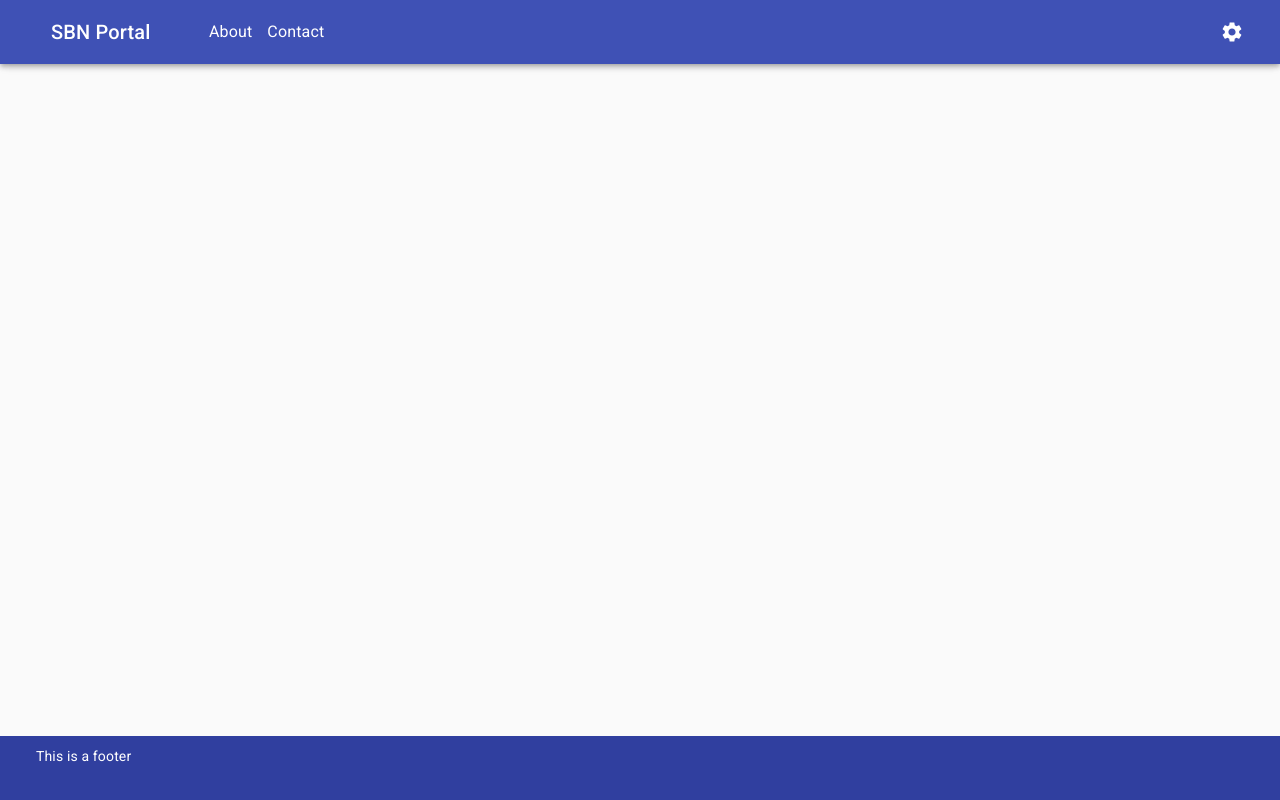
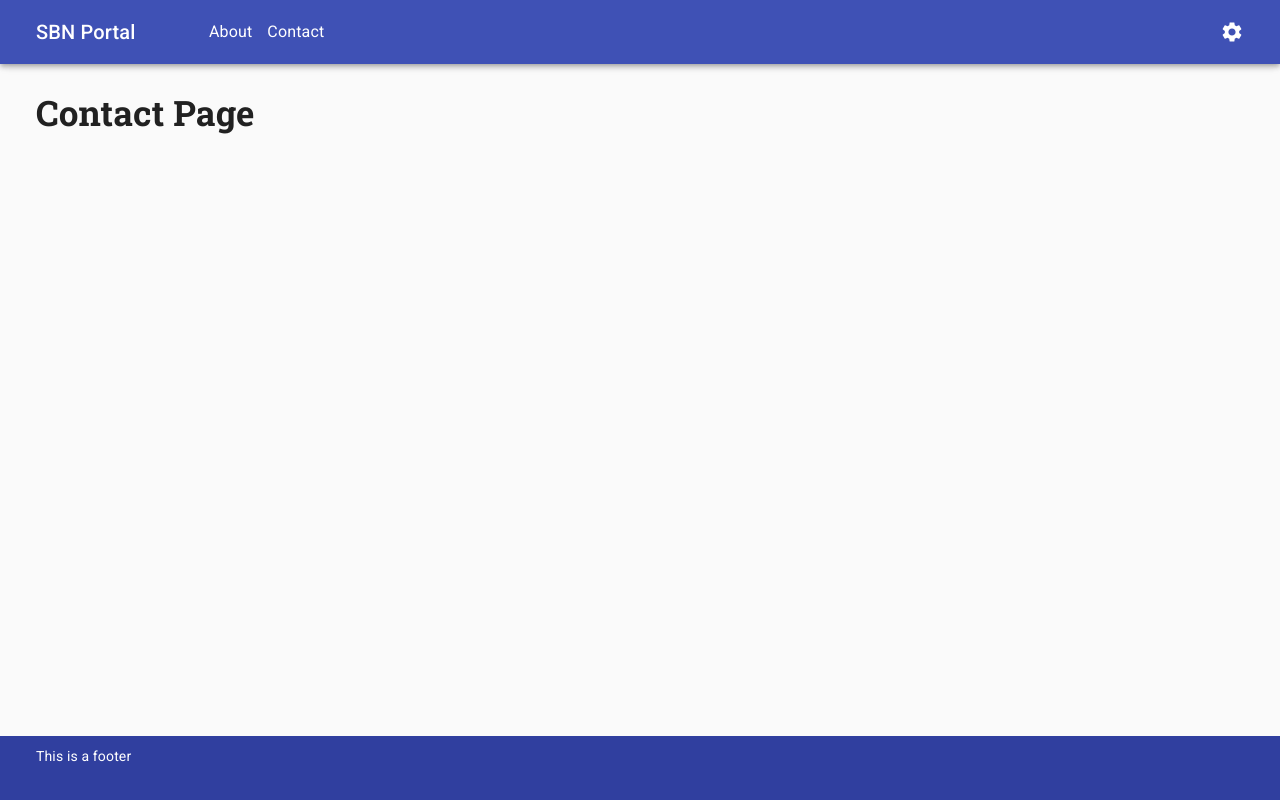
Before and after one commit to Small-Bodies-Node/sbn-portal-site, a React (Create React App) app: page /contact in a window 1280 px wide. Built offline with nearby package versions, Linux system fonts and the light colour scheme.

Commit message:
Fix github deployment and react routing

```diff
--- a/src/AppEntry/index.tsx
+++ b/src/AppEntry/index.tsx
@@ -6,6 +6,7 @@ import theme from '../MaterialUI';
 import { useStyles } from './styles';
 import { PageHome } from '../Components/PageHome';
 import { PageAbout } from '../Components/PageAbout';
+import { PageContact } from '../Components/PageContact';
 import { Layout } from '../Components/Layout';
 
 export const AppEntry = () => {
@@ -23,6 +24,9 @@ export const AppEntry = () => {
               <Route path="/about">
                 <PageAbout />
               </Route>
+              <Route path="/contact">
+                <PageContact />
+              </Route>
             </Switch>
           </Layout>
         </Router>
--- a/src/Components/Navigation/MenuBar/index.tsx
+++ b/src/Components/Navigation/MenuBar/index.tsx
@@ -2,15 +2,14 @@ import React from 'react';
 import AppBar from '@material-ui/core/AppBar';
 import Toolbar from '@material-ui/core/Toolbar';
 import Typography from '@material-ui/core/Typography';
-import Button from '@material-ui/core/Button';
 import IconButton from '@material-ui/core/IconButton';
 import MenuIcon from '@material-ui/icons/Menu';
 import Settings from '@material-ui/icons/Settings';
 
 import { useStyles } from './styles';
 import { menuItems } from '../menuItems';
-import { Link } from '@material-ui/core';
-// import { Link } from 'react-router-dom';
+// import { Link } from '@material-ui/core';
+import { Link } from 'react-router-dom';
 
 interface IProps {
   openDrawer: () => void;
@@ -33,9 +32,7 @@ export const MenuBar = React.memo((props: IProps) => {
             <MenuIcon />
           </IconButton>
           <Typography variant="h6" className={classes.title}>
-            <Link href="/">
-              <li className={classes.listItem}>SBN Portal</li>
-            </Link>
+            <Link to="/">SBN Portal</Link>
           </Typography>
 
           <Typography variant="subtitle1" className={classes.links}>
@@ -43,7 +40,7 @@ export const MenuBar = React.memo((props: IProps) => {
               {menuItems
                 .filter((el) => el.label !== 'Home')
                 .map((el, ind) => (
-                  <Link key={ind} href={el.route}>
+                  <Link key={ind} to={el.route}>
                     <li className={classes.listItem}>{el.label}</li>
                   </Link>
                 ))}
--- a/src/Components/Navigation/menuItems.ts
+++ b/src/Components/Navigation/menuItems.ts
@@ -15,17 +15,17 @@ interface IMenuItem {
 export const menuItems: IMenuItem[] = [
   {
     label: 'Home',
-    route: '/',
+    route: '',
     icon: Home
   },
   {
     label: 'About',
-    route: '/about',
+    route: 'about',
     icon: Info
   },
   {
     label: 'Contact',
-    route: '/contact',
+    route: 'contact',
     icon: Mail
   }
 ];
--- /dev/null
+++ b/src/Components/PageContact/index.tsx
@@ -0,0 +1,9 @@
+import React from 'react';
+
+export const PageContact = () => {
+  return (
+    <>
+      <h1>Contact Page</h1>
+    </>
+  );
+};
```
